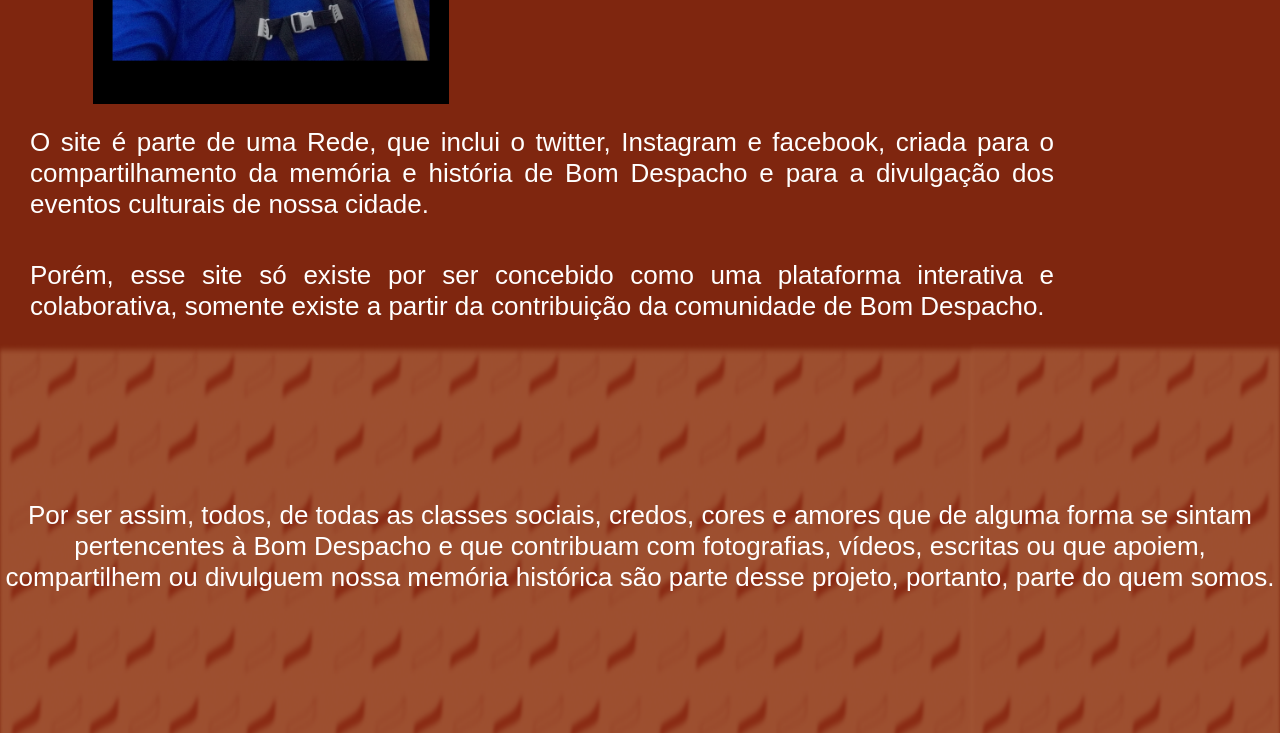
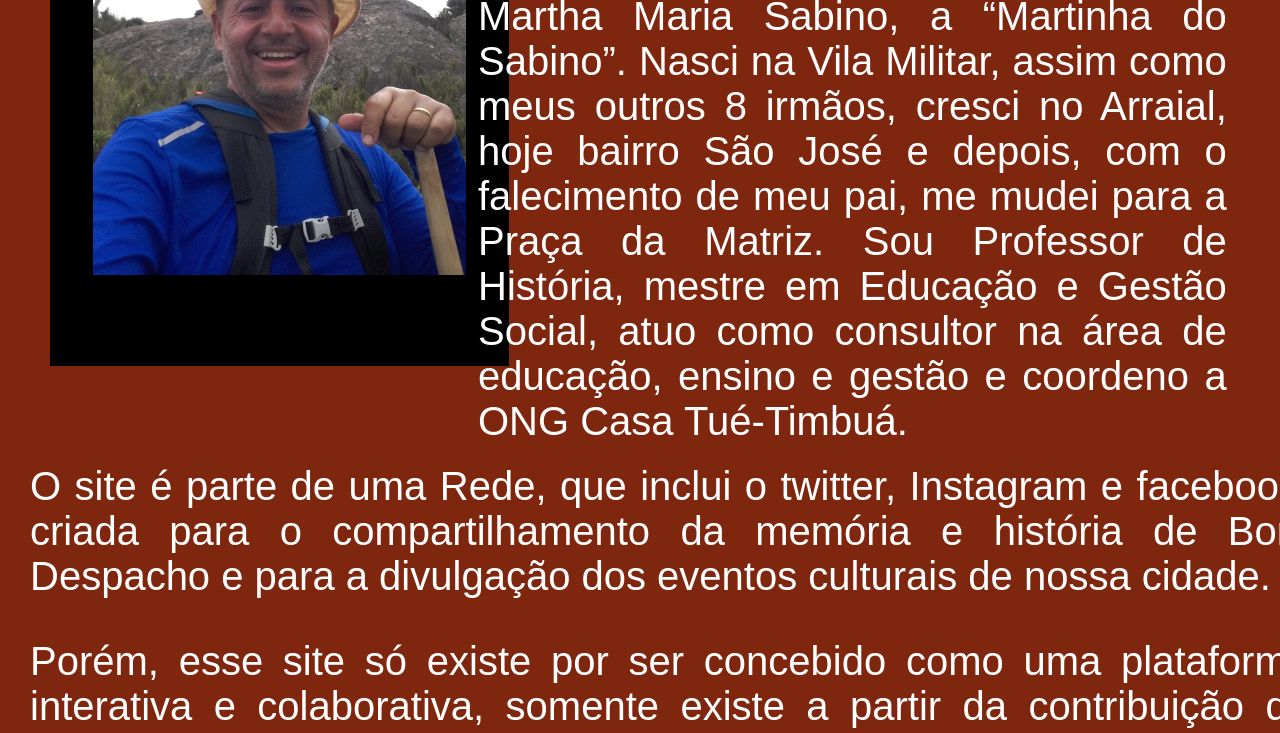
Before and after one commit to cpejr/acervo-web-frontend, a React (Vite) app: page /nossa-historia in a window 1280 px wide. Shown: the part 2520-3253 px from the top of the page. Built offline with nearby package versions, Linux system fonts and the light colour scheme; no server answers; a web font is replaced by a local one.

Commit message:
Revert "feat: update"
This reverts commit a4db3be920f82f905921f7f7586ab6e8876e5983.

```diff
--- a/src/pages/OurHistory/OurHistory.jsx
+++ b/src/pages/OurHistory/OurHistory.jsx
@@ -92,7 +92,6 @@ export default function OurHistory() {
             único objetivo, manter viva as nossas memórias.
           </Text3>
         </Column3>
-
         <Column4>
           <Image4>
             <img src={BomDespacho} alt="BomDespacho" />
@@ -100,26 +99,21 @@ export default function OurHistory() {
         </Column4>
       </Whole2>
       <Who>&ensp; Quem Somos?</Who>
-      <Whole>
       <Column5>
         <Text4>
-            O Site Nossa História – Escrita, Imagem e Som é a parte de uma rede
-            de mídias criada e gerenciada pela CASA TUÉ-TIMBUÁ.
+          O Site Nossa História – Escrita, Imagem e Som é a parte de uma rede de
+          mídias criada e gerenciada pela CASA TUÉ-TIMBUÁ.
         </Text4>
         <Text4>
-            A CASA TUÉ-TIMBUÁ é uma Organização Não Governamental (ONG),
-            portanto sem fins lucrativos, criada para atuar na cidade de Bom
-            Despacho no desenvolvimento de projetos nas áreas da educação,
-            cultura, ensino e meio-ambiente, a qual tem como Coordenador
-            Herberton Sabino – Pinta.
+          A CASA TUÉ-TIMBUÁ é uma Organização Não Governamental (ONG), portanto
+          sem fins lucrativos, criada para atuar na cidade de Bom Despacho no
+          desenvolvimento de projetos nas áreas da educação, cultura, ensino e
+          meio-ambiente, a qual tem como Coordenador Herberton Sabino – Pinta.
         </Text4>
       </Column5>
-      </Whole>
-
+      <Name>Herberton Pinta</Name>
       <Whole3>
         <Column6>
-          <Name>Herberton Pinta</Name>
-
           <Image5>
             <img src={Herberton} alt="Herberton" />
           </Image5>
@@ -137,29 +131,24 @@ export default function OurHistory() {
           </Text5>
         </Column7>
       </Whole3>
-      <Whole>
       <Column8>
         <Text4>
           O site é parte de uma Rede, que inclui o twitter, Instagram e
-            facebook, criada para o compartilhamento da memória e história de
-            Bom Despacho e para a divulgação dos eventos culturais de nossa
-            cidade.
+          facebook, criada para o compartilhamento da memória e história de Bom
+          Despacho e para a divulgação dos eventos culturais de nossa cidade.
         </Text4>
         <Text4>
           Porém, esse site só existe por ser concebido como uma plataforma
-            interativa e colaborativa, somente existe a partir da contribuição
-            da comunidade de Bom Despacho.
+          interativa e colaborativa, somente existe a partir da contribuição da
+          comunidade de Bom Despacho.
         </Text4>
       </Column8>
-      </Whole>
       <Image6>
-        <p>
         Por ser assim, todos, de todas as classes sociais, credos, cores e
         amores que de alguma forma se sintam pertencentes à Bom Despacho e que
-          contribuam com fotografias, vídeos, escritas ou que apoiem,
-          compartilhem ou divulguem nossa memória histórica são parte desse
-          projeto, portanto, parte do quem somos.
-        </p>
+        contribuam com fotografias, vídeos, escritas ou que apoiem, compartilhem
+        ou divulguem nossa memória histórica são parte desse projeto, portanto,
+        parte do quem somos.
       </Image6>
     </Container>
   );
--- a/src/pages/OurHistory/Styles.js
+++ b/src/pages/OurHistory/Styles.js
@@ -13,7 +13,6 @@ export const Container = styled.div`
   flex-direction: column;
   gap: 2rem;
 `;
-
 export const Apresentation = styled.div`
   display: flex;
   width: 100%;
@@ -49,7 +48,7 @@ export const Apresentation = styled.div`
 export const Whole = styled.div`
   display: flex;
   flex-direction: row;
-  width: 100%;
+  width: 80%;
   height: auto;
   align-items: center;
   justify-content: center;
@@ -424,26 +423,6 @@ export const Who = styled.div`
   align-items: center;
   color: #ffffff;
   font-size: 7rem;
-  @media (max-width: 1375px) {
-    font-size: 6rem;
-  }
-
-  @media (max-width: 1275px) {
-    font-size: 5.5rem;
-  }
-
-  @media (max-width: 720px) {
-  }
-  @media (max-width: 650px) {
-    font-size: 4.5rem;
-  }
-  @media (max-width: 510px) {
-    font-size: 4.5rem;
-  }
-
-  @media (max-width: 490px) {
-    font-size: 4rem;
-  }
 `;
 export const Column5 = styled.div`
   display: flex;
@@ -453,148 +432,43 @@ export const Column5 = styled.div`
   gap: 4rem;
 `;
 export const Text4 = styled.text`
-  width: 80%;
+  width: 100%;
   color: #ffffff;
   font-size: 4rem;
   text-align: justify;
   margin-left: 3rem;
-  @media (max-width: 1375px) {
-    font-size: 2.6rem;
-  }
-
-  @media (max-width: 1275px) {
-    font-size: 2.4rem;
-  }
-  @media (max-width: 1175px) {
-    font-size: 2.1rem;
-  }
-  @media (max-width: ${mobileBreakPoint}) {
-    margin: auto;
-    position: relative;
-    right: 5rem;
-  }
-  @media (max-width: 720px) {
-    position: relative;
-    left: 3rem;
-  }
-  @media (max-width: 650px) {
-    max-width: 50%;
-    margin-left: 12rem;
-    left: 0rem;
-  }
-  @media (max-width: 510px) {
-    font-size: 1.7rem;
-  }
-
-  @media (max-width: 490px) {
-    max-width: 40%;
-  }
-
-  @media (max-width: 360px) {
-    font-size: 1.2rem;
-    max-width: 30%;
-  }
 `;
-
-export const Image5 = styled.div`
-  margin-right: 3rem;
-
-  > img {
-    position: relative;
-    @media (max-width: 1375px) {
-      width: 85%;
-    }
-    @media (max-width: 570px) {
-      //ajuste de posição
-      position: relative;
-      right: 5rem;
-    }
-    @media (max-width: 490px) {
-      //ajuste de posição
-      position: relative;
-      right: 7rem;
-    }
-  }
-`;
-
 export const Whole3 = styled.div`
   display: flex;
   flex-direction: row;
   width: 100%;
-  gap: 1rem;
   height: auto;
-  margin-left: 3rem;
-
-  @media (max-width: 1590px) {
-    width: 90%;
-  }
-  @media (max-width: 1410px) {
-    width: 100%;
-  }
-
-  @media (max-width: ${mobileBreakPoint}) {
-  }
-
-  @media (max-width: 570px) {
-    //ajuste de posição
-    position: relative;
-    right: 5rem;
-  }
-  @media (max-width: 490px) {
-    //ajuste de posição
-    position: relative;
-    right: 7rem;
-  }
-
-  @media (max-width: 490px) {
-  }
-
-  @media (max-width: 360px) {
-    width: 70%;
-  }
+`;
+export const Column6 = styled.div`
+  display: flex;
+  flex-direction: column;
+  align-items: start;
+  width: 35%;
+  height: 100%;
+  gap: 2rem;
 `;
 export const Column7 = styled.div`
   display: flex;
   flex-direction: column;
-  width: 50%;
-  height: auto;
-  gap: 4rem;
-`;
-export const Column6 = styled.div`
-  max-width: 40%;
-  display: flex;
-  flex-direction: column;
   align-items: start;
+  width: 65%;
   height: 100%;
   gap: 2rem;
-  display: flex;
-  flex-direction: column;
-  align-items: end;
-  height: 100%;
-  gap: 2rem;
-  position: relative;
-  z-index: 1;
-  @media (max-width: 1730px) {
-    width: 45%;
-  }
-  @media (max-width: 1640px) {
-    width: 40%;
-  }
-  @media (max-width: 670px) {
-    width: 50%;
-    right: 5rem;
-  }
-  @media (max-width: 510px) {
-    right: 1rem;
-  }
-  @media (max-width: 475px) {
-    //right: 10rem;
+`;
+export const Image5 = styled.div`
+  margin-left: 5rem;
+  > img {
+    border: 2rem solid black;
+    border-bottom: 4rem solid black;
   }
 `;
-
 export const Name = styled.div`
   margin-top: 3rem;
-
   text-align: center;
   justify-content: center;
   align-items: center;
@@ -602,45 +476,11 @@ export const Name = styled.div`
   font-size: 7rem;
 `;
 export const Text5 = styled.text`
-  width: 100%;
+  width: 90%;
   color: #ffffff;
   font-size: 4rem;
   text-align: justify;
-  position: relative;
-  top: 11rem;
   margin-left: 3rem;
-  @media (max-width: 1375px) {
-    font-size: 2.6rem;
-  }
-
-  @media (max-width: 1275px) {
-    font-size: 2.4rem;
-  }
-  @media (max-width: 1175px) {
-    font-size: 2.1rem;
-  }
-  @media (max-width: ${mobileBreakPoint}) {
-    margin: auto;
-    top: 5rem;
-  }
-  @media (max-width: 720px) {
-    position: relative;
-    left: 3rem;
-    top: 2rem;
-  }
-  @media (max-width: 650px) {
-    left: 0rem;
-  }
-  @media (max-width: 510px) {
-    font-size: 1.7rem;
-  }
-
-  @media (max-width: 490px) {
-  }
-
-  @media (max-width: 360px) {
-    font-size: 1.2rem;
-  }
 `;
 export const Column8 = styled.div`
   display: flex;
@@ -661,49 +501,6 @@ export const Image6 = styled.div`
   justify-content: center;
   align-items: center;
   color: #ffffff;
-  p {
-    font-size: 4rem;
-    @media (max-width: 1375px) {
-      font-size: 2.6rem;
-    }
-
-    @media (max-width: 1275px) {
-      font-size: 2.4rem;
-    }
-    @media (max-width: 1175px) {
-      font-size: 2.1rem;
-    }
-    @media (max-width: ${mobileBreakPoint}) {
-      margin: auto;
-    }
-    @media (max-width: 720px) {
-      // começar a diminuir
-      max-width: 60%;
-      margin-left: 10rem;
-    }
-    @media (max-width: 650px) {
-      max-width: 50%;
-      margin-left: 12rem;
-    }
-    @media (max-width: 510px) {
-      font-size: 1.7rem;
-    }
-
-    @media (max-width: 570px) {
-      //ajuste de posição
-      position: relative;
-      right: 0rem;
-    }
-    @media (max-width: 490px) {
-      //ajuste de posição
-      position: relative;
-      max-width: 40%;
-    }
-    @media (max-width: 360px) {
-      font-size: 1.2rem;
-      max-width: 30%;
-    }
-  }
 `;
 export const Conditional = styled.div`
   @media (max-width: ${deskBreakPoint}) {
```
Lines whose indentation alone changed are shown as unchanged.
